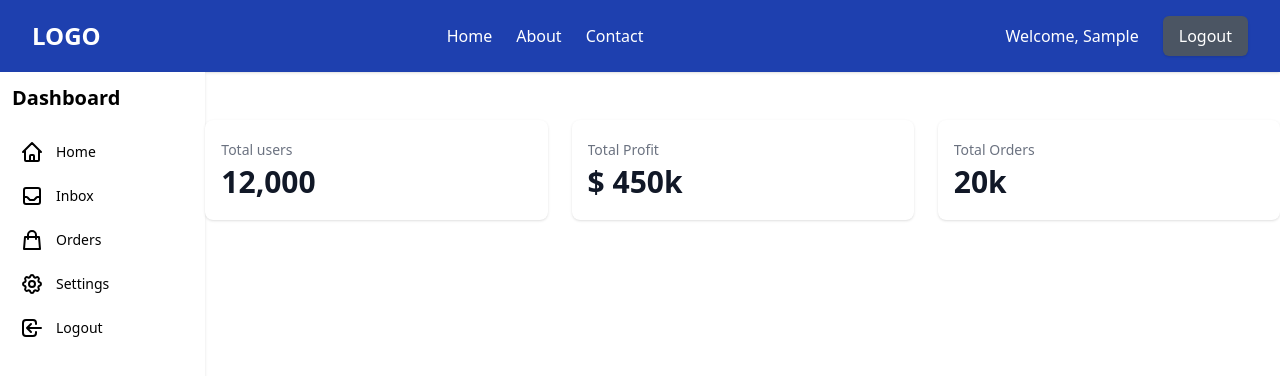
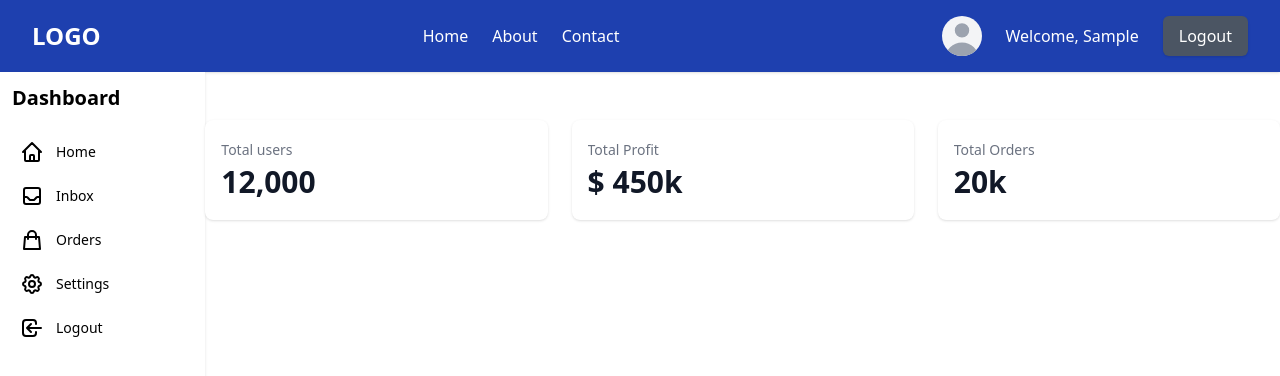
Before and after one commit to ChukwurahVictor/altschool_exam, a React (Create React App) app: page / in a window 1280 px wide. Both pictures are taken after typing "Sample", "Sample123" into the empty fields and a click on the button "Sign In". Shown: the top 376 px of the page. Built offline with nearby package versions, Linux system fonts and the light colour scheme.

Commit message:
add user svg to navbar

```diff
--- a/src/components/Navbar.jsx
+++ b/src/components/Navbar.jsx
@@ -101,12 +101,27 @@ const Navbar = () => {
          <div className="hidden space-x-2 md:flex">
            {!isAuth ? (
              <a
-                href="/login"
-                className="px-4 py-2 text-white bg-gray-600 rounded-md shadow hover:bg-gray-800">
+               href="/login"
+               className="px-4 py-2 text-white bg-gray-600 rounded-md shadow hover:bg-gray-800"
+             >
                Sign in
              </a>
            ) : (
              <>
+               <div class="overflow-hidden relative w-10 h-10 bg-gray-100 rounded-full dark:bg-gray-600">
+                 <svg
+                   class="absolute -left-1 w-12 h-12 text-gray-400"
+                   fill="currentColor"
+                   viewBox="0 0 20 20"
+                   xmlns="http://www.w3.org/2000/svg"
+                 >
+                   <path
+                     fill-rule="evenodd"
+                     d="M10 9a3 3 0 100-6 3 3 0 000 6zm-7 9a7 7 0 1114 0H3z"
+                     clip-rule="evenodd"
+                   ></path>
+                 </svg>
+               </div>
                <div className="px-4 py-2 text-white">
                  <p>Welcome, {userInfo?.username}</p>
                </div>
--- a/src/hooks/user.js
+++ b/src/hooks/user.js
@@ -1,7 +1,10 @@
-import React, { useContext } from 'react';
+import React, { useState, useContext } from 'react';
 import { UserContext } from "../context/UserContext";
 
-export const GetUser = () => {
-   const { userinfo } = useContext(UserContext);
-   return userinfo;
-}
+// const { isAuth, userInfo, logout } = useContext(UserContext);
+
+const useGetUser = (initialState = "") => {
+  const [currentUser, setCurrentUser] = useState(initialState);
+  const user = () => setCurrentUser();
+  return { user };
+};
```
